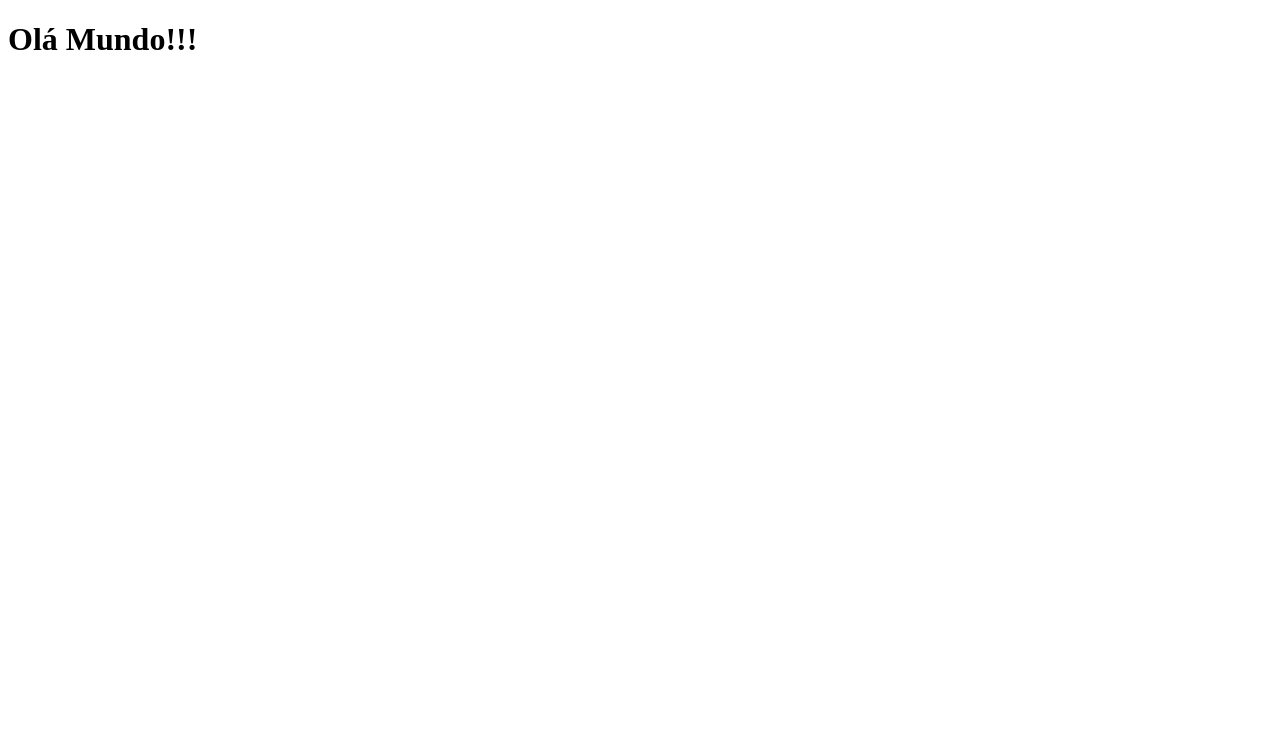
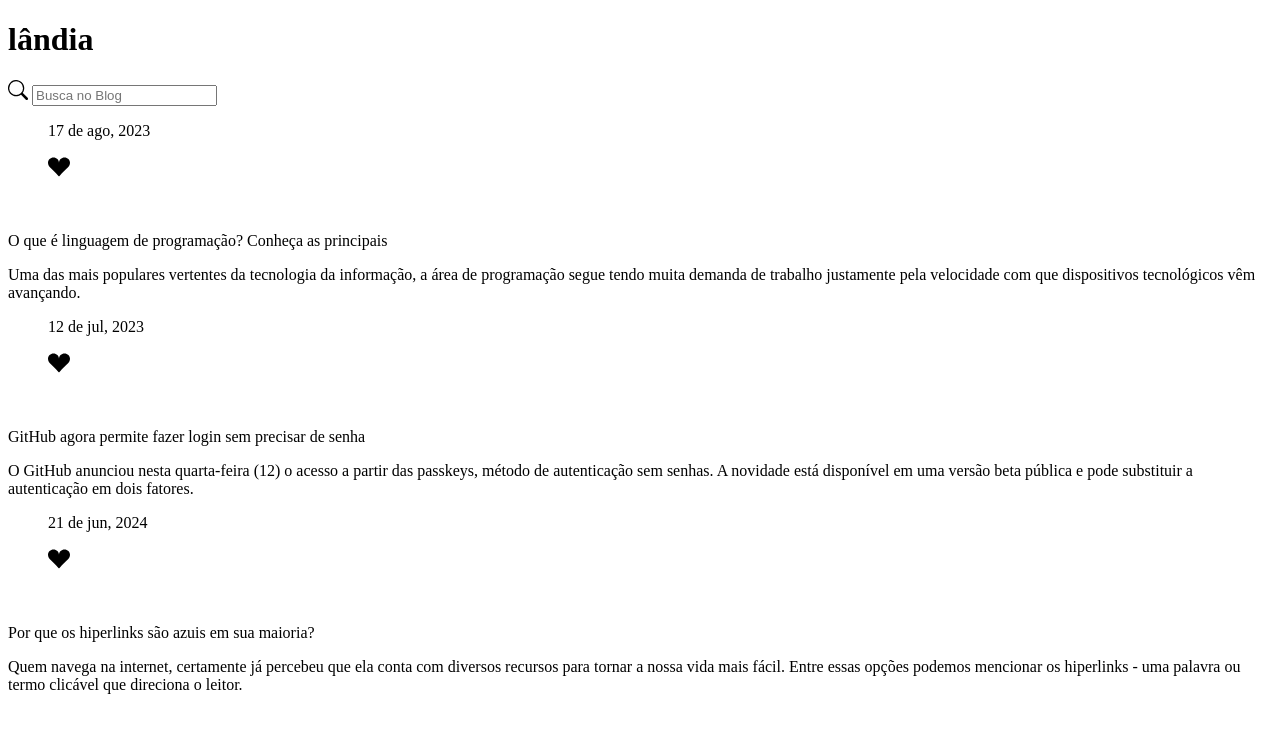
Before and after one commit to Hentny/meu_novo-repository, a plain HTML site: page index.html in a window 1280 px wide. Drawn offline with Linux system fonts and the light colour scheme.

Commit message:
Update index.html

```diff
--- a/index.html
+++ b/index.html
@@ -1,9 +1,68 @@
 <!DOCTYPE html>
-<html lang="pt-br">
-  <head>
-    <title>Meu Projeto</title>
-  </head>
-  <body>
-    <h1>Olá Mundo!!!</h1>
-  </body>
+<html lang="en">
+<head>
+    <meta charset="UTF-8">
+    <meta name="viewport" content="width=device-width, initial-scale=1.0">
+    <title>Codelândia</title>
+    <link rel="stylesheet" href="style.css">
+</head>
+<body>
+    <header >
+        <div class="cabecalho">
+                        <!--Code-->
+        <h1 class="logo">lândia</h1>
+
+        <!--barra de pesquisa-->
+        <nav id="divBusca">
+              <svg id="txtbusca" xmlns="http://www.w3.org/2000/svg" width="20" height="20" fill="currentColor" class="bi bi-search" viewBox="0 0 16 16">
+                <path d="M11.742 10.344a6.5 6.5 0 1 0-1.397 1.398h-.001q.044.06.098.115l3.85 3.85a1 1 0 0 0 1.415-1.414l-3.85-3.85a1 1 0 0 0-.115-.1zM12 6.5a5.5 5.5 0 1 1-11 0 5.5 5.5 0 0 1 11 0"/>
+              </svg>
+              <input class="barra-busca" type="text" id="txtBusca" placeholder="Busca no Blog"/>
+            </nav>
+        </div>
+
+
+    </header>
+    <main>
+        <div class="navs">
+        <nav class="nav-classe">
+            <!--data com coracao de salva-->
+            <ol class="data-salve">
+               <p class="datas-blog">17 de ago, 2023</p>
+               <svg xmlns="http://www.w3.org/2000/svg" width="22" height="22" fill="currentColor" class="bi bi-suit-heart-fill" viewBox="0 0 16 16">
+                <path d="M4 1c2.21 0 4 1.755 4 3.92C8 2.755 9.79 1 12 1s4 1.755 4 3.92c0 3.263-3.234 4.414-7.608 9.608a.513.513 0 0 1-.784 0C3.234 9.334 0 8.183 0 4.92 0 2.755 1.79 1 4 1"/>
+              </svg>
+            </ol>
+
+            <br>
+            <p>O que é linguagem de programação? Conheça as principais</p>
+            <p class="txt-menos">Uma das mais populares vertentes da tecnologia da informação, a área de programação segue tendo muita demanda de trabalho justamente pela velocidade com que dispositivos tecnológicos vêm avançando.</p>
+        </nav>
+        <nav class="nav-classe">
+            <ol class="data-salve">
+                <p class="datas-blog">12 de jul, 2023</p>
+                <svg xmlns="http://www.w3.org/2000/svg" width="22" height="22" fill="currentColor" class="bi bi-suit-heart-fill" viewBox="0 0 16 16">
+                    <path d="M4 1c2.21 0 4 1.755 4 3.92C8 2.755 9.79 1 12 1s4 1.755 4 3.92c0 3.263-3.234 4.414-7.608 9.608a.513.513 0 0 1-.784 0C3.234 9.334 0 8.183 0 4.92 0 2.755 1.79 1 4 1"/>
+                  </svg>
+            </ol>
+
+            <br>
+            <p>GitHub agora permite fazer login sem precisar de senha</p>
+            <p class="txt-menos">O GitHub anunciou nesta quarta-feira (12) o acesso a partir das passkeys, método de autenticação sem senhas. A novidade está disponível em uma versão beta pública e pode substituir a autenticação em dois fatores.</p>
+        </nav>
+        <nav class="nav-classe">
+            <ol class="data-salve">
+               <p class="datas-blog">21 de jun, 2024</p>
+               <svg xmlns="http://www.w3.org/2000/svg" width="22" height="22" fill="currentColor" class="bi bi-suit-heart-fill" viewBox="0 0 16 16">
+                <path d="M4 1c2.21 0 4 1.755 4 3.92C8 2.755 9.79 1 12 1s4 1.755 4 3.92c0 3.263-3.234 4.414-7.608 9.608a.513.513 0 0 1-.784 0C3.234 9.334 0 8.183 0 4.92 0 2.755 1.79 1 4 1"/>
+              </svg>
+            </ol>
+
+            <br>
+            <p>Por que os hiperlinks são azuis em sua maioria?</p>
+            <p class="txt-menos">Quem navega na internet, certamente já percebeu que ela conta com diversos recursos para tornar a nossa vida mais fácil. Entre essas opções podemos mencionar os hiperlinks - uma palavra ou termo clicável que direciona o leitor.</p>
+        </nav>
+      </div>
+    </main>
+</body>
 </html>
```
